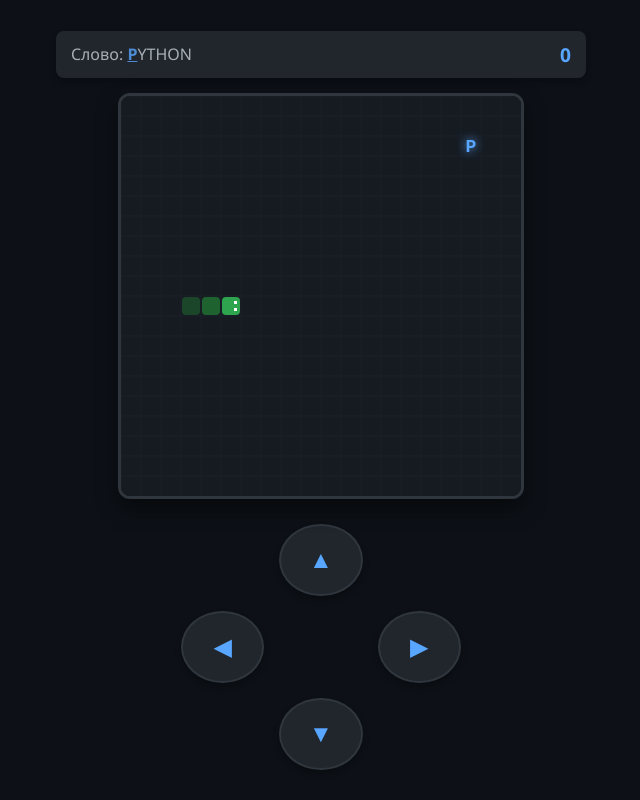
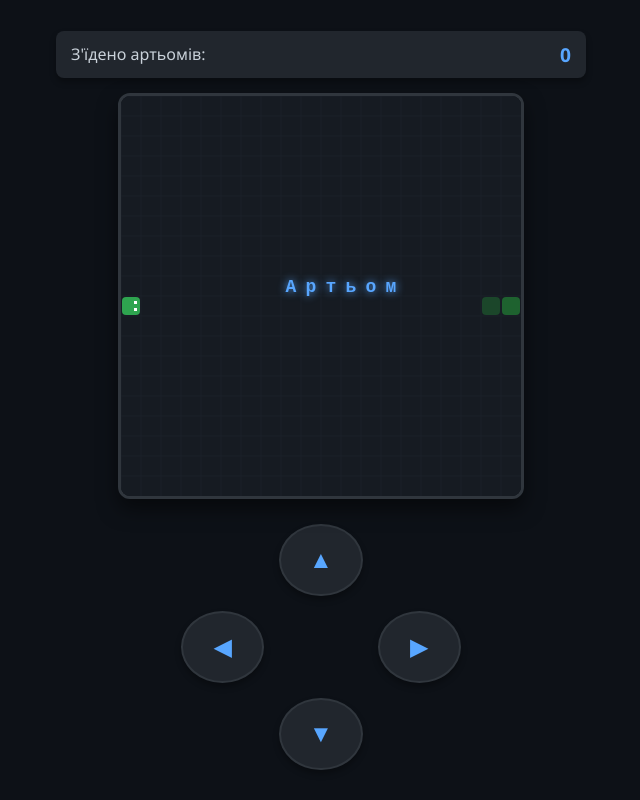
Before and after one commit to mk7k/snake_game, a plain HTML site: page index.html in a window 1280 px wide. Shown: the whole page, without its empty margins (319-959 px from the left). Drawn offline with Linux system fonts and the light colour scheme.

Commit message:
Нарахування очок за ціле слово

```diff
--- a/index.html
+++ b/index.html
@@ -3,13 +3,12 @@
 <head>
     <meta charset="UTF-8">
     <meta name="viewport" content="width=device-width, initial-scale=1.0, user-scalable=no">
-    <title>Retro Word Snake</title>
+    <title>Word Eater Snake</title>
     <style>
         :root {
             --bg-color: #0d1117;
             --canvas-bg: #161b22;
             --snake-head: #2ea44f;
-            --snake-body: #238636;
             --text-color: #c9d1d9;
             --accent-color: #58a6ff;
             --ui-bg: #21262d;
@@ -28,7 +27,7 @@
             justify-content: center;
             min-height: 100vh;
             overflow: hidden;
-            touch-action: none; /* Відключає стандартні жести прокрутки */
+            touch-action: none;
         }
 
         .header {
@@ -50,11 +49,6 @@
             color: var(--accent-color);
         }
 
-        #targetWord {
-            font-size: 1rem;
-            opacity: 0.8;
-        }
-
         .canvas-container {
             position: relative;
             box-shadow: 0 10px 20px rgba(0, 0, 0, 0.5);
@@ -66,7 +60,7 @@
         canvas {
             background-color: var(--canvas-bg);
             display: block;
-            image-rendering: pixelated; /* Для чіткості на Retina екранах */
+            image-rendering: pixelated;
         }
 
         .controls {
@@ -84,11 +78,11 @@
             background: var(--ui-bg);
             color: var(--accent-color);
             border: 2px solid #30363d;
-            border-radius: 50%; /* Круглі кнопки */
+            border-radius: 50%;
             box-shadow: var(--shadow);
             cursor: pointer;
             transition: all 0.1s ease;
-            -webkit-tap-highlight-color: transparent; /* Видаляє підсвітку при тапi на iOS */
+            -webkit-tap-highlight-color: transparent;
         }
 
         button:active {
@@ -101,7 +95,6 @@
         .right { grid-column: 3; grid-row: 2; }
         .down { grid-column: 2; grid-row: 3; }
 
-        /* Оверлей закінчення гри */
         #gameOverOverlay {
             position: absolute;
             top: 0; left: 0; width: 100%; height: 100%;
@@ -121,13 +114,12 @@
             font-size: 1rem;
             margin-top: 20px;
         }
-
     </style>
 </head>
 <body>
 
     <div class="header">
-        <div id="targetWord">Слово: <span id="currentWordState"></span></div>
+        <div id="targetWord">З'їдено артьомів:</div>
         <div id="score">0</div>
     </div>
 
@@ -149,16 +141,15 @@
 
     <script>
         // --- НАЛАШТУВАННЯ ---
-        // ЗАМІНІТЬ ЦЕ СЛОВО НА СВОЄ (тільки англійські літери або цифри)
-        const wordToEat = "PYTHON";
-        const gameSpeed = 140; // Менше число - швидше гра
+        // Впишіть сюди слово (бажано капсом)
+        const wordToEat = "Артьом";
+        const gameSpeed = 140;
         const gridSize = 20;
         // ----------------------
 
         const canvas = document.getElementById("gameCanvas");
         const ctx = canvas.getContext("2d");
         const scoreElement = document.getElementById("score");
-        const wordStateElement = document.getElementById("currentWordState");
         const overlay = document.getElementById("gameOverOverlay");
         const finalScoreElement = document.getElementById("finalScore");
 
@@ -166,25 +157,24 @@
         let snake = [];
         let dx = 0;
         let dy = 0;
-        let currentLetterIndex = 0; // Яку літеру зі слова їмо зараз
-        let food = { x: 0, y: 0 };
         let isGameOver = false;
         let gameInterval;
-        let nextDx = gridSize; // Початковий напрямок (вправо)
+        let nextDx = gridSize;
         let nextDy = 0;
 
-        // Налаштування шрифту для літер
+        // Масив для зберігання літер слова на полі
+        let wordBlocks = [];
+
         ctx.font = `bold ${gridSize - 2}px 'Courier New', monospace`;
         ctx.textAlign = "center";
         ctx.textBaseline = "middle";
 
         function initGame() {
             score = 0;
-            currentLetterIndex = 0;
             snake = [
-                { x: 200, y: 200 },
-                { x: 180, y: 200 },
-                { x: 160, y: 200 }
+                { x: 100, y: 200 },
+                { x: 80, y: 200 },
+                { x: 60, y: 200 }
             ];
             dx = gridSize;
             dy = 0;
@@ -193,8 +183,7 @@
             isGameOver = false;
 
             updateScoreUI();
-            updateWordUI();
-            genFood();
+            genWholeWord();
             overlay.style.display = "none";
 
             if (gameInterval) clearInterval(gameInterval);
@@ -204,7 +193,6 @@
         function gameLoop() {
             if (isGameOver) return;
 
-            // Застосовуємо новий напрямок, якщо він був змінений
             dx = nextDx;
             dy = nextDy;
 
@@ -214,13 +202,12 @@
             }
 
             clearCanvas();
-            drawFood();
+            drawWord();
             moveSnake();
             drawSnake();
         }
 
         function clearCanvas() {
-            // Малюємо сітку для стилю (опціонально)
             ctx.fillStyle = "#161b22";
             ctx.fillRect(0, 0, canvas.width, canvas.height);
 
@@ -237,33 +224,28 @@
         function drawSnake() {
             snake.forEach((part, index) => {
                 const isHead = index === 0;
-
-                // Градієнт для тіла
                 if (isHead) {
-                    ctx.fillStyle = "#2ea44f"; // Яскравіша голова
+                    ctx.fillStyle = "#2ea44f";
                 } else {
-                    // Плавне потемніння тіла до хвоста
                     const opacity = Math.max(0.4, 1 - (index / snake.length));
                     ctx.fillStyle = `rgba(35, 134, 54, ${opacity})`;
                 }
 
-                // Малюємо закруглені квадрати
                 drawRoundedRect(ctx, part.x + 1, part.y + 1, gridSize - 2, gridSize - 2, 4);
 
-                // Додаємо очі голові
                 if (isHead) {
                     ctx.fillStyle = "#fff";
                     let eyeSize = 3;
-                    if (dx > 0) { // Дивиться вправо
+                    if (dx > 0) {
                         ctx.fillRect(part.x + gridSize - 7, part.y + 5, eyeSize, eyeSize);
                         ctx.fillRect(part.x + gridSize - 7, part.y + gridSize - 8, eyeSize, eyeSize);
-                    } else if (dx < 0) { // Вліво
+                    } else if (dx < 0) {
                         ctx.fillRect(part.x + 4, part.y + 5, eyeSize, eyeSize);
                         ctx.fillRect(part.x + 4, part.y + gridSize - 8, eyeSize, eyeSize);
-                    } else if (dy < 0) { // Вгору
+                    } else if (dy < 0) {
                         ctx.fillRect(part.x + 5, part.y + 4, eyeSize, eyeSize);
                         ctx.fillRect(part.x + gridSize - 8, part.y + 4, eyeSize, eyeSize);
-                    } else if (dy > 0) { // Вниз
+                    } else if (dy > 0) {
                         ctx.fillRect(part.x + 5, part.y + gridSize - 7, eyeSize, eyeSize);
                         ctx.fillRect(part.x + gridSize - 8, part.y + gridSize - 7, eyeSize, eyeSize);
                     }
@@ -274,7 +256,6 @@
         function moveSnake() {
             const head = { x: snake[0].x + dx, y: snake[0].y + dy };
 
-            // Проходження крізь стіни (можна вимкнути, перенісши логіку в checkCollision)
             if (head.x >= canvas.width) head.x = 0;
             else if (head.x < 0) head.x = canvas.width - gridSize;
             if (head.y >= canvas.height) head.y = 0;
@@ -282,56 +263,82 @@
 
             snake.unshift(head);
 
-            // Перевірка, чи з'їли літеру
-            if (head.x === food.x && head.y === food.y) {
-                score += 10;
-                updateScoreUI();
+            // Перевіряємо, чи голова наступила на якусь літеру зі слова
+            let eatenBlockIndex = wordBlocks.findIndex(block => block.x === head.x && block.y === head.y);
 
-                // Переходимо до наступної літери
-                currentLetterIndex = (currentLetterIndex + 1) % wordToEat.length;
-                updateWordUI();
-                genFood();
+            if (eatenBlockIndex !== -1) {
+                // Видаляємо з'їдену літеру з масиву (змійка росте, бо snake.pop() не викликається)
+                wordBlocks.splice(eatenBlockIndex, 1);
+
+                // Якщо з'їли все слово повністю
+                if (wordBlocks.length === 0) {
+                    score += 1; // Додаємо 1 очко за ціле слово
+                    updateScoreUI();
+                    genWholeWord();
+                }
             } else {
+                // Якщо нічого не з'їли, змійка просто повзе
                 snake.pop();
             }
         }
 
-        function drawFood() {
-            // Малюємо яскраву літеру замість яблука
-            const currentLetter = wordToEat[currentLetterIndex];
+        function drawWord() {
+            ctx.shadowColor = "#58a6ff";
+            ctx.shadowBlur = 8;
+            ctx.fillStyle = "#58a6ff";
 
-            // Тінь (світіння) для літери
-            ctx.shadowColor = "#58a6ff";
-            ctx.shadowBlur = 10;
-            ctx.fillStyle = "#58a6ff"; // Колір літери
+            // Малюємо всі літери, які залишилися на полі
+            wordBlocks.forEach(block => {
+                ctx.fillText(block.letter, block.x + gridSize / 2, block.y + gridSize / 2 + 1);
+            });
 
-            // Малюємо літеру по центру комірки
-            ctx.fillText(currentLetter, food.x + gridSize / 2, food.y + gridSize / 2 + 1);
-
-            // Скидаємо тінь, щоб не впливала на змійку
             ctx.shadowBlur = 0;
         }
 
-        function genFood() {
-            let validPosition = false;
-            while (!validPosition) {
-                food.x = Math.floor(Math.random() * (canvas.width / gridSize)) * gridSize;
-                food.y = Math.floor(Math.random() * (canvas.height / gridSize)) * gridSize;
+        function genWholeWord() {
+            let valid = false;
+            let startX, startY, isHorizontal;
 
-                // Перевіряємо, щоб їжа не з'явилася на змійці
-                validPosition = true;
-                for (let part of snake) {
-                    if (part.x === food.x && part.y === food.y) {
-                        validPosition = false;
-                        break;
+            while (!valid) {
+                wordBlocks = [];
+                // Випадковий вибір напрямку слова: горизонтально (true) або вертикально (false)
+                isHorizontal = Math.random() > 0.5;
+
+                // Генеруємо початкову точку так, щоб слово помістилося в межах екрана
+                if (isHorizontal) {
+                    startX = Math.floor(Math.random() * ((canvas.width - (wordToEat.length * gridSize)) / gridSize)) * gridSize;
+                    startY = Math.floor(Math.random() * (canvas.height / gridSize)) * gridSize;
+                } else {
+                    startX = Math.floor(Math.random() * (canvas.width / gridSize)) * gridSize;
+                    startY = Math.floor(Math.random() * ((canvas.height - (wordToEat.length * gridSize)) / gridSize)) * gridSize;
+                }
+
+                valid = true;
+
+                // Заповнюємо масив блоків літерами та перевіряємо перетин зі змійкою
+                for (let i = 0; i < wordToEat.length; i++) {
+                    let blockX = isHorizontal ? startX + (i * gridSize) : startX;
+                    let blockY = isHorizontal ? startY : startY + (i * gridSize);
+
+                    // Перевірка накладання на змійку
+                    for (let part of snake) {
+                        if (part.x === blockX && part.y === blockY) {
+                            valid = false;
+                            break;
+                        }
                     }
+
+                    wordBlocks.push({
+                        x: blockX,
+                        y: blockY,
+                        letter: wordToEat[i]
+                    });
                 }
             }
         }
 
         function checkCollision() {
             const head = snake[0];
-            // Зіткнення із самим собою (починаємо з 1 елемента тіла, а не з голови)
             for (let i = 1; i < snake.length; i++) {
                 if (snake[i].x === head.x && snake[i].y === head.y) return true;
             }
@@ -351,7 +358,6 @@
 
         function changeDirection(newDir) {
             if (isGameOver) return;
-            // Запобігаємо розвороту на 180 градусів
             if (newDir === 'LEFT' && dx === 0) { nextDx = -gridSize; nextDy = 0; }
             if (newDir === 'UP' && dy === 0) { nextDx = 0; nextDy = -gridSize; }
             if (newDir === 'RIGHT' && dx === 0) { nextDx = gridSize; nextDy = 0; }
@@ -362,22 +368,6 @@
             scoreElement.innerText = score;
         }
 
-        function updateWordUI() {
-            // Відображаємо слово, підсвічуючи зібрану частину
-            let html = "";
-            for (let i = 0; i < wordToEat.length; i++) {
-                if (i < currentLetterIndex) {
-                    html += `<span style="color: #2ea44f; opacity: 0.5">${wordToEat[i]}</span>`; // З'їдені
-                } else if (i === currentLetterIndex) {
-                    html += `<span style="color: #58a6ff; font-weight: bold; text-decoration: underline">${wordToEat[i]}</span>`; // Поточна
-                } else {
-                    html += `<span>${wordToEat[i]}</span>`; // Майбутні
-                }
-            }
-            wordStateElement.innerHTML = html;
-        }
-
-        // Допоміжна функція для закруглених квадратів
         function drawRoundedRect(ctx, x, y, width, height, radius) {
             ctx.beginPath();
             ctx.moveTo(x + radius, y);
@@ -393,18 +383,15 @@
             ctx.fill();
         }
 
-        // Керування клавіатурою (для ПК)
         document.addEventListener('keydown', e => {
             if (e.key === 'ArrowUp') changeDirection('UP');
             else if (e.key === 'ArrowDown') changeDirection('DOWN');
             else if (e.key === 'ArrowLeft') changeDirection('LEFT');
             else if (e.key === 'ArrowRight') changeDirection('RIGHT');
-            else if (e.key === ' ' && isGameOver) resetGame(); // Пробіл для рестарту
+            else if (e.key === ' ' && isGameOver) resetGame();
         });
 
-        // Запуск гри при завантаженні
         initGame();
-
     </script>
 </body>
 </html>
```
